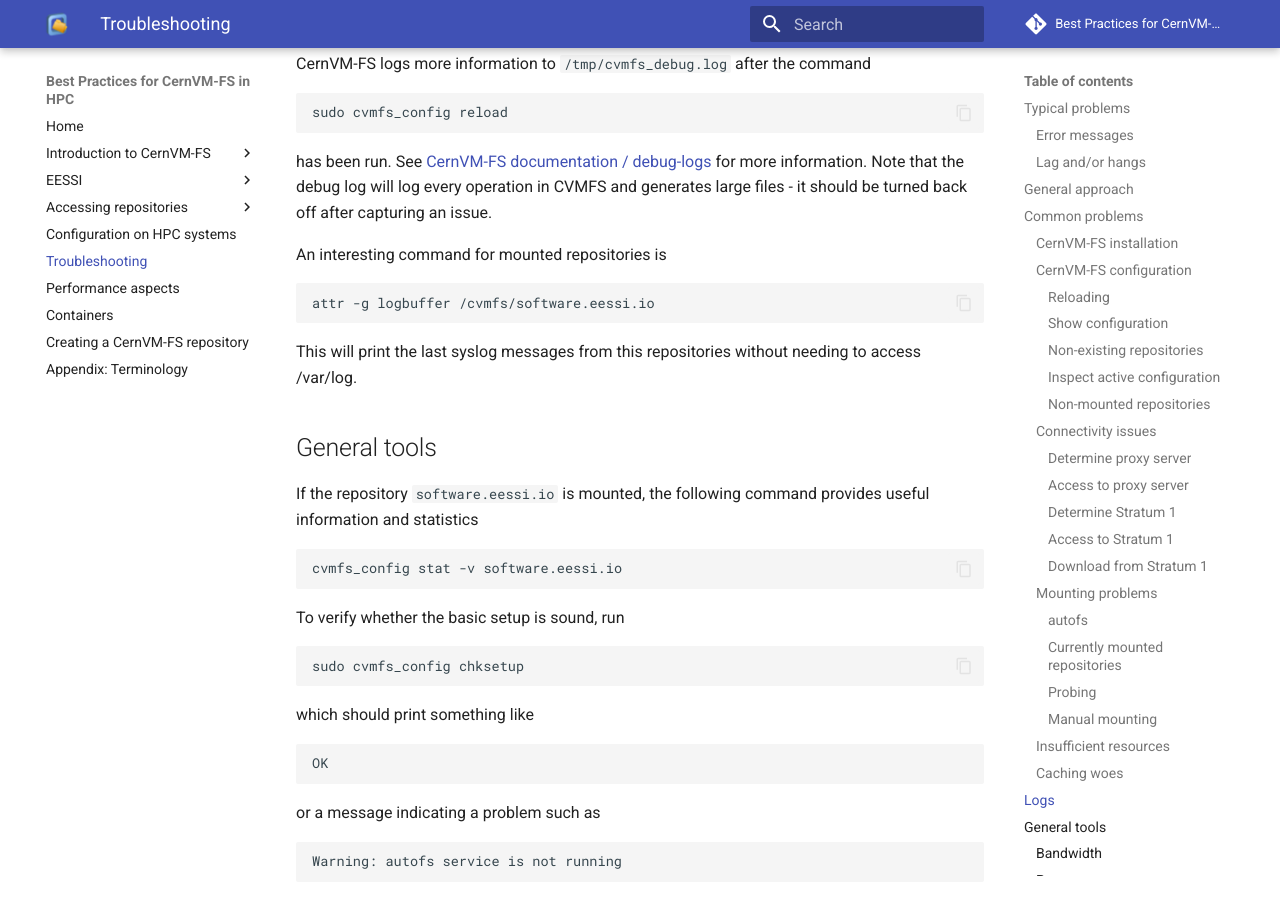
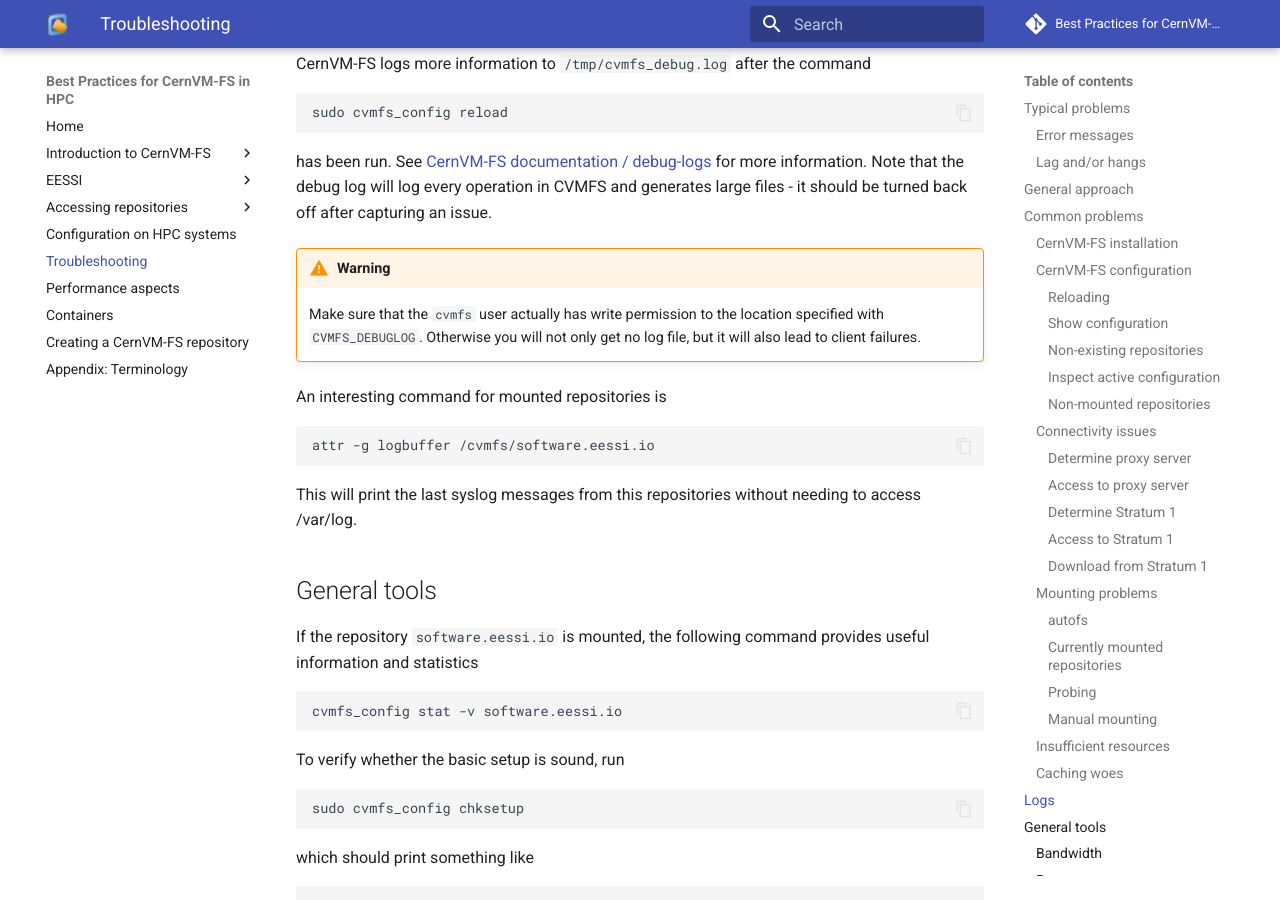
Before and after one commit to multixscale/cvmfs-tutorial-hpc-best-practices, an MkDocs documentation site: the page built from docs/troubleshooting.md, in a window 1280 px wide and 900 px high, scrolled down 9419 px. Built offline with MkDocs 1.6.1 and Material for MkDocs 9.7.7, drawn with Linux system fonts in a browser that asks for light colours; emoji names are drawn with the system emoji font; comment, search, counter and statistics services are not loaded.

Commit message:
add warning about write permission to CVMFS_DEBUGLOG path

````diff
--- a/docs/troubleshooting.md
+++ b/docs/troubleshooting.md
@@ -442,6 +442,10 @@ has been run. See
 [CernVM-FS documentation / debug-logs](https://cvmfs.readthedocs.io/en/stable/cpt-configure.html#debug-logs)
 for more information. Note that the debug log will log every operation in CVMFS and generates large files - it should be turned back off after capturing an issue.
 
+!!! warning
+    Make sure that the `cvmfs` user actually has write permission to the location specified with `CVMFS_DEBUGLOG`.
+    Otherwise you will not only get no log file, but it will also lead to client failures.
+
 An interesting command for mounted repositories is
 ``` { .bash .copy }
 attr -g logbuffer /cvmfs/software.eessi.io
````
